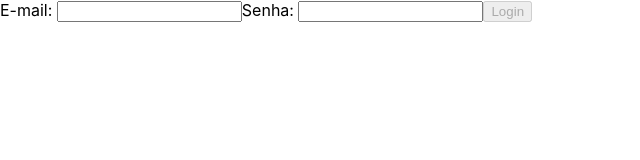
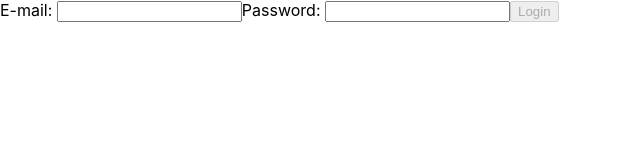
Before and after one commit to TrillesP/Recipes-ReactHooks-Context-Automation, a React (Create React App) app: page / in a window 1280 px wide. Shown: the top 160 px of the page, without its empty margins (0-640 px from the left). Built offline with nearby package versions, Linux system fonts and the light colour scheme.

Commit message:
corrected password text

```diff
--- a/src/pages/Login.js
+++ b/src/pages/Login.js
@@ -43,7 +43,7 @@
                 data-testid="email-input"
                 onChange={emailValidation}
             />
-            <label htmlFor='password-input'>Senha: </label>
+            <label htmlFor='password-input'>Password: </label>
             <input
                 name="password-input"
                 type="password"
```
